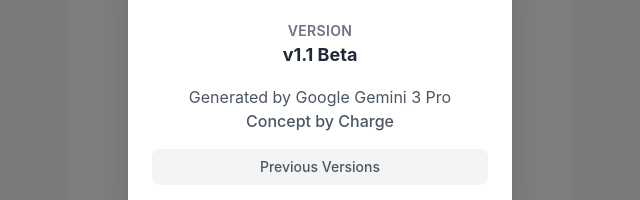
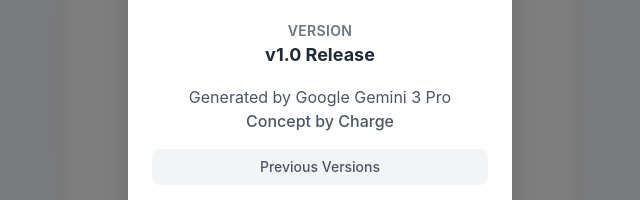
Before and after one commit to ChargeUp03/chargeup03.github.io, a plain HTML site: page index.html in a window 1280 px wide. Both pictures are taken after a click on the button 1180 px from the left and 32 px from the top of the page. Shown: the part 324-524 px from the top of the page, 320-960 px from the left. Drawn offline with nearby package versions, Linux system fonts and the light colour scheme.

Commit message:
Update ShotCard version

```diff
--- a/index.html
+++ b/index.html
@@ -101,7 +101,7 @@
             <div class="space-y-4 text-center py-2">
                 <div>
                     <p class="text-sm text-gray-500 dark:text-gray-400 uppercase tracking-wide font-semibold">Version</p>
-                    <p class="text-lg font-bold text-gray-800 dark:text-gray-100">v1.1 Beta</p>
+                    <p class="text-lg font-bold text-gray-800 dark:text-gray-100">v1.0 Release</p>
                 </div>
                 <div>
                     <p class="text-gray-600 dark:text-gray-300">Generated by Google Gemini 3 Pro</p>
```
